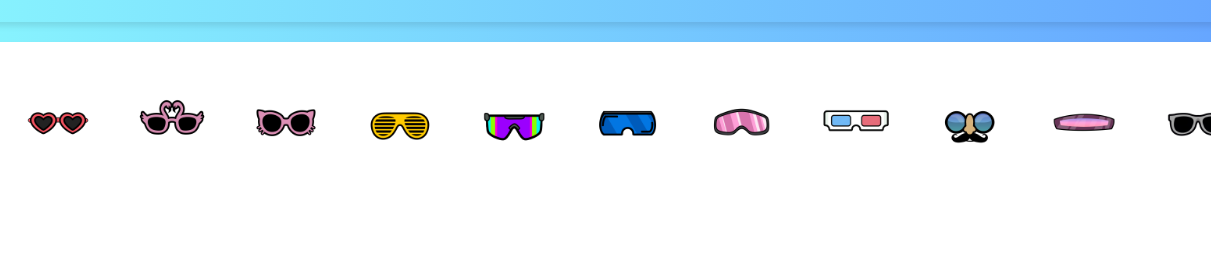
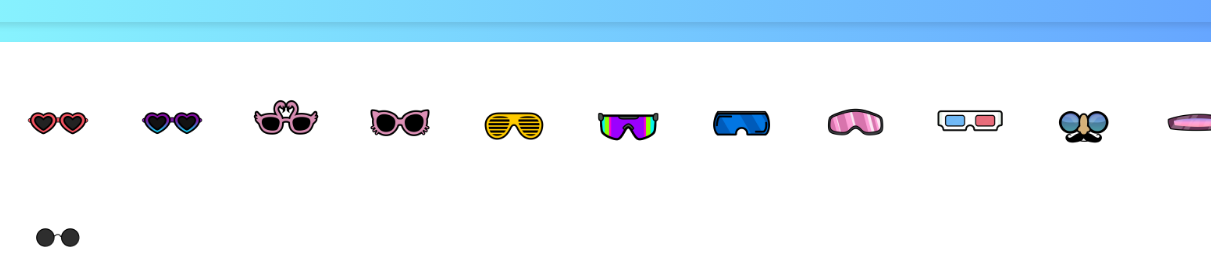
Before and after one commit to LittleOllie/LittleLilyBuilder, a plain HTML site: page index.html in a window 1280 px wide. Both pictures are taken after a click on the button "SUNGLASSES". Shown: the part 439-718 px from the top of the page, 69-1280 px from the left. Drawn offline with nearby package versions, Linux system fonts and the light colour scheme.

Commit message:
UPDATED GLASSES

```diff
--- a/index.html
+++ b/index.html
@@ -238,6 +238,7 @@ button:hover {
     <div class="trait-options">
       <img src="GLASSES/A.PNG" alt="No Glasses" onclick="selectTrait('accessories', 'GLASSES/A.PNG')">
       <img src="GLASSES/12.PNG" alt="HEART" onclick="selectTrait('accessories', 'GLASSES/12.PNG')">
+      <img src="GLASSES/13.PNG" alt="HEART" onclick="selectTrait('accessories', 'GLASSES/13.PNG')">
       <img src="GLASSES/10.PNG" alt="SWANS" onclick="selectTrait('accessories', 'GLASSES/10.PNG')">
       <img src="GLASSES/11.PNG" alt="KITTY" onclick="selectTrait('accessories', 'GLASSES/11.PNG')">
       <img src="GLASSES/9.PNG" alt="CRAZY" onclick="selectTrait('accessories', 'GLASSES/9.PNG')">
```
Also changed, not shown: GLASSES/13.PNG (added), 3 other files.
